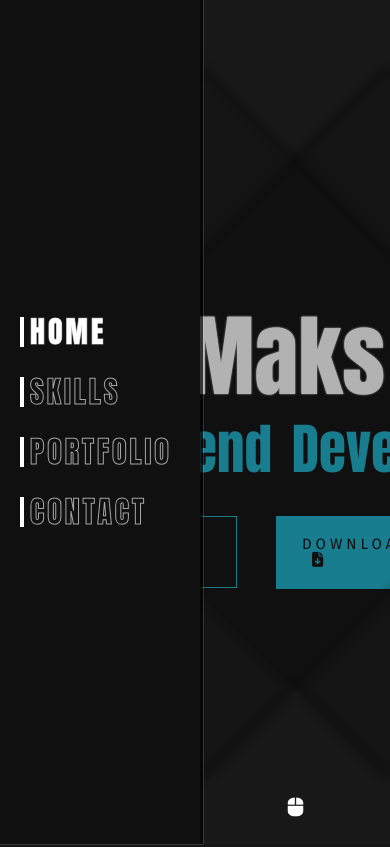
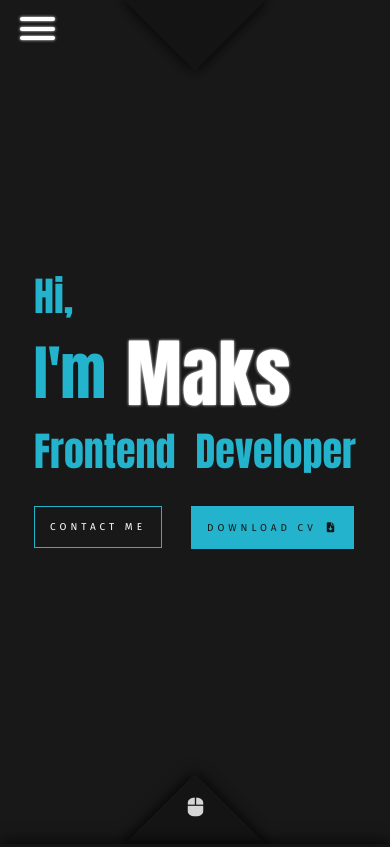
Before and after one commit to MaksMalik/Portfolio, a React (Create React App) app: page / in a window 390 px wide. Shown: the top 847 px of the page. Built offline with nearby package versions, Linux system fonts and the light colour scheme.

Commit message:
Add responsive to navbar and first page

```diff
--- a/src/App.css
+++ b/src/App.css
@@ -45,7 +45,6 @@ html {
   font-family: 'Anton', sans-serif;
   scroll-snap-type: y mandatory;
   overflow-y: scroll;
-  max-width: 3000px;
   margin: auto !important;
   float: none !important;
   background-color: rgb(24, 24, 24);
--- a/src/Components/Contact/Contact.css
+++ b/src/Components/Contact/Contact.css
@@ -9,6 +9,13 @@
   justify-content: center;
   align-items: center;
   scroll-snap-align: start;
-  background-color: rgba(0, 0, 0, 0.068);
+  background-color: rgba(3, 3, 3, 0.164);
+  box-shadow: 0 0 15px black;
+}
 
+
+@media only screen and (max-width: 1000px) {
+  .Contact {
+    margin: 0;
+  }
 }
--- a/src/Components/MainPage/MainPage.css
+++ b/src/Components/MainPage/MainPage.css
@@ -9,7 +9,6 @@
   z-index: 1;
   scroll-snap-align: start;
   overflow: hidden;
-
 }
 
 .NameText {
@@ -66,24 +65,24 @@
 
 .NameText div:nth-child(2) span:nth-child(5) {
   color: white;
-  text-shadow: 0 0 2px white;
+  text-shadow: 0 0 3px white;
 }
 
 .NameText div:nth-child(2) span:nth-child(6) {
   color: white;
-  text-shadow: 0 0 2px white;
+  text-shadow: 0 0 3px white;
 
 }
 
 .NameText div:nth-child(2) span:nth-child(7) {
   color: white;
-  text-shadow: 0 0 2px white;
+  text-shadow: 0 0 3px white;
 
 }
 
 .NameText div:nth-child(2) span:nth-child(8) {
   color: white;
-  text-shadow: 0 0 2px white;
+  text-shadow: 0 0 3px white;
 }
 
 .NameText div:nth-child(3) span {
@@ -150,6 +149,8 @@
 }
 
 .button a:nth-child(2) {
+  margin: 20px 0px 20px 0;
+
   background-color: var(--blue);
   color: rgb(24, 24, 24);
 }
@@ -209,10 +210,7 @@
   z-index: 3;
   transform: rotate(45deg);
   left: -250px;
-  box-shadow: 0 0 10px black;
-  animation: fromLeft 2s linear;
-  filter: blur(3px);
-
+  box-shadow: 0 0 15px black;
 }
 
 .triangle-right {
@@ -223,8 +221,122 @@
   z-index: 3;
   transform: rotate(45deg);
   right: -250px;
-  box-shadow: 0 0 10px black;
-  overflow: hidden;
-  animation: fromRight 2s linear;
-  filter: blur(3px);
+  box-shadow: 0 0 15px black;
 }
+
+
+
+@media only screen and (max-width: 1500px) {
+  .triangle-left {
+    width: 300px;
+    height: 300px;
+    left: -150px;
+  }
+
+  .triangle-right {
+    width: 300px;
+    height: 300px;
+    right: -150px;
+  }
+}
+
+
+@media only screen and (max-width: 1200px) {
+  .triangle-left {
+    width: 200px;
+    height: 200px;
+    left: -100px;
+  }
+
+  .triangle-right {
+    width: 200px;
+    height: 200px;
+    right: -100px;
+  }
+}
+
+@media only screen and (max-width: 1000px) {
+  .MainPage {
+    margin: 0;
+  }
+}
+
+@media only screen and (max-width: 768px) {
+  .triangle-left {
+    width: 140px;
+    height: 140px;
+    left: -70px;
+  }
+
+  .triangle-right {
+    width: 140px;
+    height: 140px;
+    right: -70px;
+  }
+}
+
+@media only screen and (max-width: 680px) {
+  .NameText div:nth-child(1) {
+    font-size: 40px;
+  }
+
+  .NameText div:nth-child(2) span:nth-child(1) {
+    font-size: 60px;
+  }
+
+  .NameText div:nth-child(2) span:nth-child(2) {
+    font-size: 60px;
+  }
+
+  .NameText div:nth-child(2) span:nth-child(3) {
+    font-size: 60px;
+  }
+
+  .NameText div:nth-child(2) span:nth-child(4) {
+    font-size: 60px;
+  }
+
+  .NameText div:nth-child(3) span {
+    font-size: 40px;
+  }
+
+  .NameText {
+    font-size: 75px;
+  }
+
+  .button a {
+    font-size: 10px;
+    padding: 15px 15px 15px 15px;
+    margin: 15px 29px 20px 0;
+  }
+
+  .button a:nth-child(2) {
+    margin: 15px 0px 20px 0;
+  }
+}
+
+@media only screen and (max-width: 550px) {
+  .triangle-left {
+    width: 100px;
+    height: 100px;
+    left: -50px;
+  }
+
+  .triangle-right {
+    width: 100px;
+    height: 100px;
+    right: -50px;
+  }
+}
+
+@media only screen and (max-width: 550px) {
+  .triangle-left {
+    top: -50px;
+    left: calc(50% - 50px);
+  }
+
+  .triangle-right {
+    bottom: -50px;
+    left: calc(50% - 50px);
+  }
+}
--- a/src/Components/MainPage/MainPage.js
+++ b/src/Components/MainPage/MainPage.js
@@ -42,10 +42,10 @@ export default function MainPage() {
           <span className='Name'>'</span>
           <span className='Name'>m</span>
           <div className='Name'> </div>
-          <span className='Name parallax' data-speed="10">M</span>
-          <span className='Name parallax' data-speed="10">a</span>
-          <span className='Name parallax' data-speed="10">k</span>
-          <span className='Name parallax' data-speed="10">s</span>
+          <span className='Name parallax' data-speed="5">M</span>
+          <span className='Name parallax' data-speed="5">a</span>
+          <span className='Name parallax' data-speed="5">k</span>
+          <span className='Name parallax' data-speed="5">s</span>
         </div>
         <div>
           <span className='Name'>F</span>
--- a/src/Components/NavBar/NavBar.css
+++ b/src/Components/NavBar/NavBar.css
@@ -2,6 +2,14 @@
   font-family: 'Anton', sans-serif;
   position: fixed;
   z-index: 4;
+}
+
+.navbarM {
+  display: none;
+}
+
+.checkbox {
+  display: none;
 }
 
 ul {
@@ -56,3 +64,126 @@ ul li a:hover::before {
 .active {
   color: white;
 }
+
+@media only screen and (max-width: 1000px) {
+  ul {
+    width: 100vw;
+    height: 50px;
+    flex-direction: row;
+    align-items: center;
+  }
+
+  ul li a {
+    font-size: 20px;
+  }
+
+  ul li a:hover::before {
+    width: 65%;
+  }
+}
+
+@media only screen and (max-width: 768px) {
+  .PC{
+    display: none;
+  }
+
+  .navbarM {
+    display: block;
+  }
+
+  .checkbox {
+    display: block;
+  }
+
+  .navbar-container {
+    font-family: 'Anton', sans-serif;
+    display: block;
+    position: fixed;
+    z-index: 5;
+  }
+
+  .navbar-container input[type="checkbox"] {
+    position: absolute;
+    display: block;
+    height: 32px;
+    width: 30px;
+    top: 20px;
+    left: 20px;
+    z-index: 5;
+    opacity: 0;
+  }
+
+  .navbar-container .hamburger-lines {
+    display: block;
+    height: 23px;
+    width: 35px;
+    position: absolute;
+    top: 17px;
+    left: 20px;
+    z-index: 2;
+    display: flex;
+    flex-direction: column;
+    justify-content: space-between;
+  }
+
+  .navbar-container .hamburger-lines .line {
+    display: block;
+    height: 4px;
+    width: 100%;
+    border-radius: 10px;
+    background: rgb(255, 255, 255);
+    box-shadow: 0 0 3px white;
+  }
+
+  .navbar-container .hamburger-lines .line1 {
+    transform-origin: 0% 0%;
+    transition: transform 0.4s ease-in-out;
+  }
+
+  .navbar-container .hamburger-lines .line2 {
+    transition: transform 0.2s ease-in-out;
+  }
+
+  .navbar-container .hamburger-lines .line3 {
+    transform-origin: 0% 100%;
+    transition: transform 0.4s ease-in-out;
+  }
+
+  .navbarM .menu-items {
+    background: rgba(17, 17, 17, 0.986);
+    height: 100vh;
+    max-width: 300px;
+    transform: translate(-150%);
+    display: flex;
+    flex-direction: column;
+    align-items: flex-start;
+    margin-left: -40px;
+    padding-left: 50px;
+    transition: transform 0.5s ease-in-out;
+    box-shadow: 0px 0px 20px 2px rgb(0, 0, 0);
+  }
+
+  .navbarM .menu-items li {
+    margin-bottom: 1.5rem;
+  }
+
+  ul li a {
+    font-size: 30px;
+  }
+
+
+  .navbar-container input[type="checkbox"]:checked ~ .menu-items {
+    transform: translateX(0);
+  }
+
+  .navbar-container input[type="checkbox"]:checked ~ .hamburger-lines .line1 {
+    transform: rotateZ(-45deg) scaleX(0.75) translate(-14px, 6px);
+  }
+
+  .navbar-container input[type="checkbox"]:checked ~ .hamburger-lines .line2 {
+  }
+
+  .navbar-container input[type="checkbox"]:checked ~ .hamburger-lines .line3 {
+    transform: rotateZ(45deg) scaleX(0.75) translate(-14px, -6px);
+  }
+}
--- a/src/Components/NavBar/NavBar.js
+++ b/src/Components/NavBar/NavBar.js
@@ -35,7 +35,8 @@ export default function NavBar() {
 
 
   return (
-    <div className='NavBar'>
+    <>
+    <div className='NavBar PC'>
       <ul>
         <li>
           <a className="link active" href='#HOME' data-text="&nbsp;HOME">&nbsp;HOME&nbsp;</a>
@@ -51,5 +52,49 @@ export default function NavBar() {
         </li>
       </ul>
     </div>
+
+    <div className='NavBar PC'>
+      <ul>
+        <li>
+          <a className="link active" href='#HOME' data-text="&nbsp;HOME">&nbsp;HOME&nbsp;</a>
+        </li>
+        <li>
+          <a className="link" href='#SKILLS' data-text="&nbsp;SKILLS">&nbsp;SKILLS&nbsp;&nbsp;</a>
+        </li>
+        <li>
+          <a className="link" href='#PORTFOLIO' data-text="&nbsp;PORTFOLIO">&nbsp;PORTFOLIO&nbsp;&nbsp;&nbsp;&nbsp;</a>
+        </li>
+        <li>
+          <a className="link" href='#CONTACT' data-text="&nbsp;CONTACT">&nbsp;CONTACT&nbsp;&nbsp;&nbsp;</a>
+        </li>
+      </ul>
+    </div>
+
+
+    <nav className="navbarM">
+      <div className="navbar-container container">
+          <input type="checkbox" name="" id=""></input>
+          <div className="hamburger-lines">
+              <span className="line line1"></span>
+              <span className="line line2"></span>
+              <span className="line line3"></span>
+          </div>
+          <ul className="menu-items">
+            <li>
+              <a className="link active" href='#HOME' data-text="&nbsp;HOME">&nbsp;HOME&nbsp;</a>
+            </li>
+            <li>
+              <a className="link" href='#SKILLS' data-text="&nbsp;SKILLS">&nbsp;SKILLS&nbsp;&nbsp;</a>
+            </li>
+            <li>
+              <a className="link" href='#PORTFOLIO' data-text="&nbsp;PORTFOLIO">&nbsp;PORTFOLIO&nbsp;&nbsp;&nbsp;&nbsp;</a>
+            </li>
+            <li>
+              <a className="link" href='#CONTACT' data-text="&nbsp;CONTACT">&nbsp;CONTACT&nbsp;&nbsp;&nbsp;</a>
+            </li>
+          </ul>
+      </div>
+  </nav>
+    </>
   )
 }
--- a/src/Components/Portfolio/Portfolio.css
+++ b/src/Components/Portfolio/Portfolio.css
@@ -10,3 +10,11 @@
   align-items: center;
   scroll-snap-align: start;
 }
+
+
+
+@media only screen and (max-width: 1000px) {
+  .Portfolio {
+    margin: 0;
+  }
+}
--- a/src/Components/Skills/Skills.css
+++ b/src/Components/Skills/Skills.css
@@ -9,5 +9,14 @@
   justify-content: center;
   align-items: center;
   scroll-snap-align: start;
-  background-color: rgba(0, 0, 0, 0.068);
+  background-color: rgba(3, 3, 3, 0.164);
+  box-shadow: 0 0 15px black;
+
 }
+
+
+@media only screen and (max-width: 1000px) {
+  .Skills {
+    margin: 0;
+  }
+}
```
